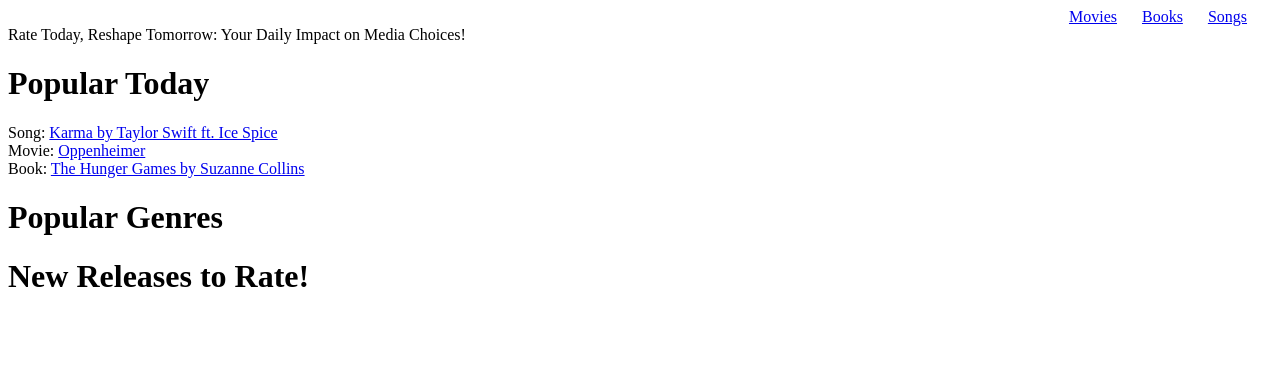
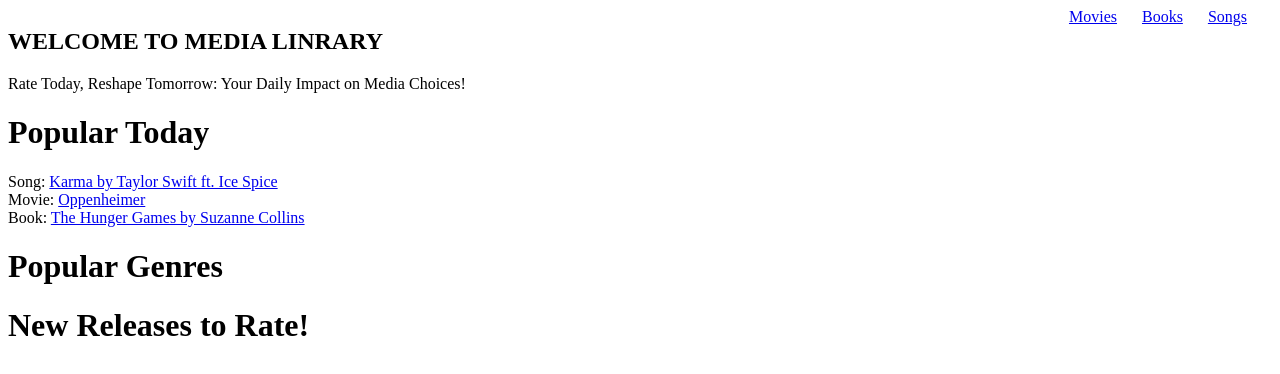
Before and after one commit to JeetMorker/Media-Library, a plain HTML site: page index.html in a window 1280 px wide. Drawn offline with Linux system fonts and the light colour scheme.

Commit message:
Update index.html

```diff
--- a/index.html
+++ b/index.html
@@ -9,6 +9,7 @@
 <body>
   <header>
    <nav>
+     <h1>WELCOME TO MEDIA LINRARY</h1>
     <ul>
       <li><a href="movies.html">Movies</a></li>
       <li><a href="books.html">Books</a></li>
```
